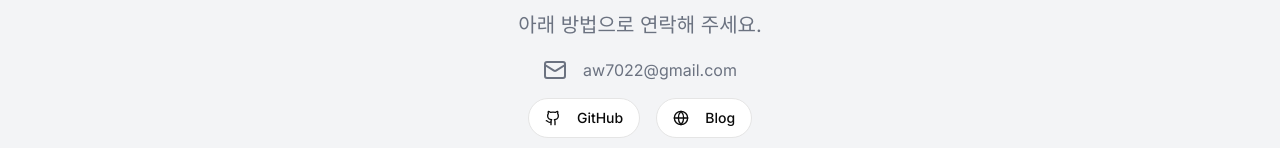
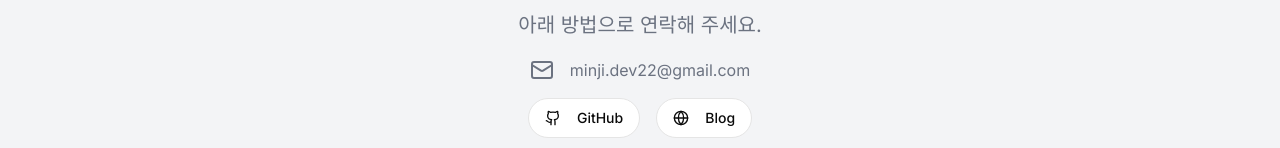
Before and after one commit to Mminzy22/portfolio-site, a Next.js app: page / in a window 1280 px wide. Shown: the part 3203-3351 px from the top of the page. Built offline with nearby package versions, Linux system fonts and the light colour scheme.

Commit message:
refactor: 이메일 수정

```diff
--- a/app/page.tsx
+++ b/app/page.tsx
@@ -65,7 +65,7 @@ export default function Home() {
                   <span className="sr-only">Blog</span>
                 </Button>
               </Link>
-              <Link href="mailto:aw7022@gmail.com">
+              <Link href="mailto:minji.dev22@gmail.com">
                 <Button
                   variant="outline"
                   size="icon"
@@ -162,7 +162,7 @@ export default function Home() {
             <div className="w-full max-w-sm space-y-4 mt-8">
               <div className="flex items-center justify-center space-x-4">
                 <Mail className="h-6 w-6 text-gray-500 dark:text-gray-400" />
-                <p className="text-gray-500 dark:text-gray-400">aw7022@gmail.com</p>
+                <p className="text-gray-500 dark:text-gray-400">minji.dev22@gmail.com</p>
               </div>
               <div className="flex justify-center space-x-4">
                 <Link href="https://github.com/Mminzy22" target="_blank" rel="noopener noreferrer">
```
